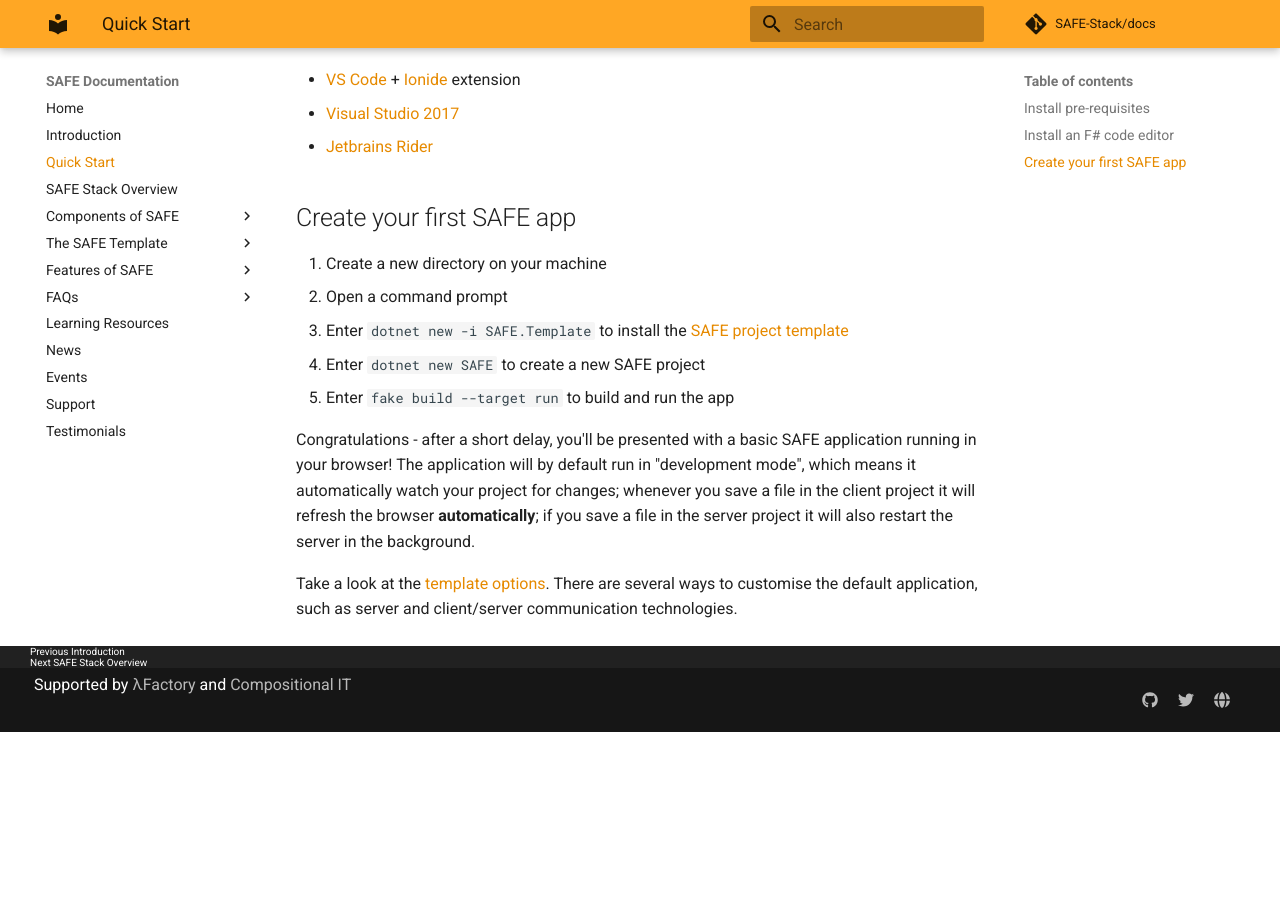
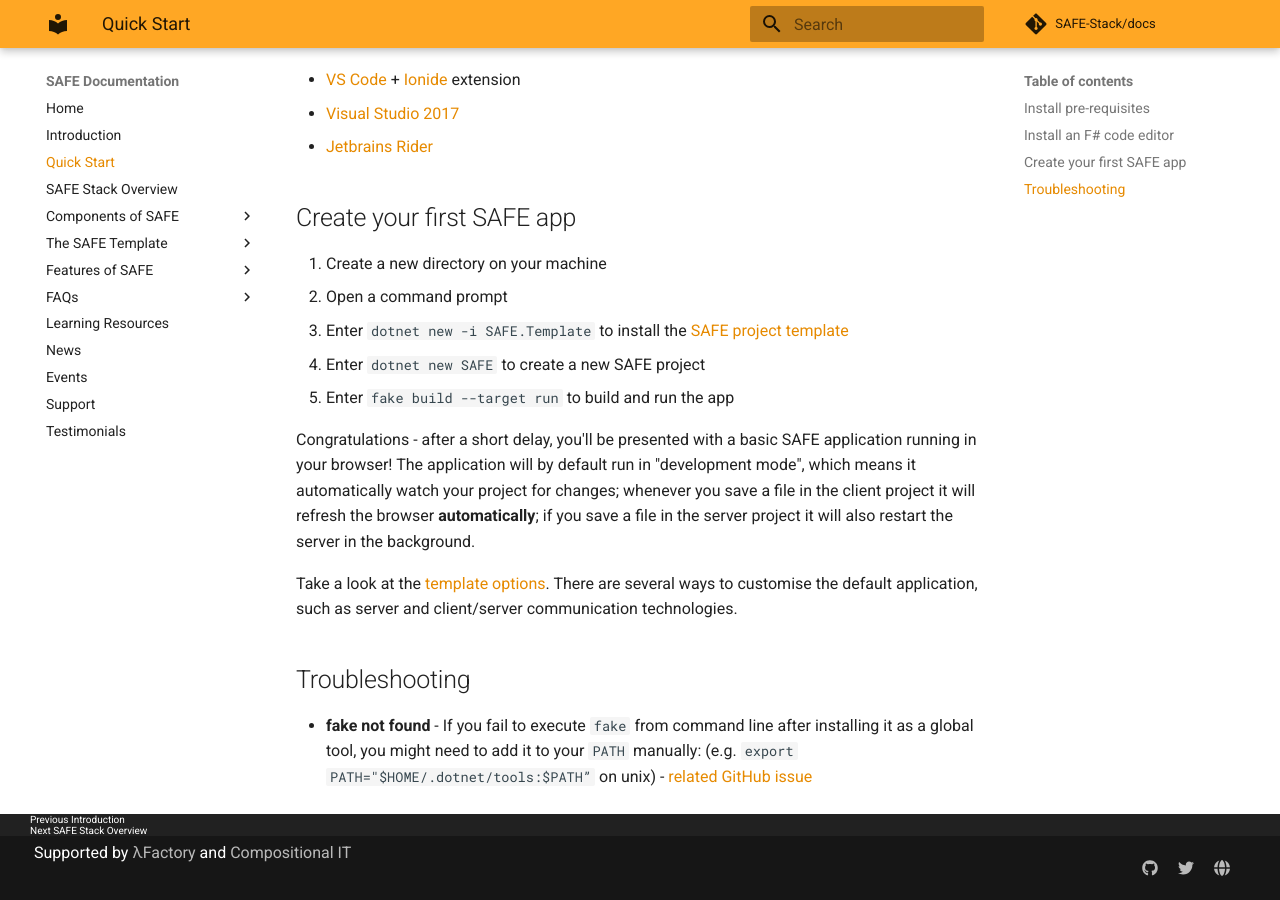
Before and after one commit to SAFE-Stack/docs, an MkDocs documentation site: the page built from docs/quickstart.md, in a window 1280 px wide and 900 px high, scrolled down 589 px. Built offline with MkDocs 1.6.1 and Material for MkDocs 9.7.7, drawn with Linux system fonts in a browser that asks for light colours; comment, search, counter and statistics services are not loaded; old or Windows-style settings are respelled for this version of MkDocs; before the commit the page ends 1321 px from its top, so only the background shows below that.

Commit message:
Add 'troubleshooting' section to 'quick start' and mention 'fake not found' in path

```diff
--- a/docs/quickstart.md
+++ b/docs/quickstart.md
@@ -1,6 +1,7 @@
 This page provides some basic guidance on getting up and running with your first SAFE application.
 
 ## Install pre-requisites
+
 You'll need to install the following pre-requisites in order to build SAFE applications
 
 * The [.NET Core SDK 2.1](https://www.microsoft.com/net/download/).
@@ -10,6 +11,7 @@
 * If you're running on OSX or Linux, you'll also need to install [Mono](https://www.mono-project.com/docs/getting-started/install/).
 
 ## Install an F# code editor
+
 You'll also want an IDE to create F# applications. We recommend one of the following great IDEs.
 
 * [VS Code](https://code.visualstudio.com/) + [Ionide](https://github.com/ionide/ionide-vscode-fsharp) extension
@@ -17,6 +19,7 @@
 * [Jetbrains Rider](https://www.jetbrains.com/rider/)
 
 ## Create your first SAFE app
+
 1. Create a new directory on your machine
 2. Open a command prompt
 3. Enter `dotnet new -i SAFE.Template` to install the [SAFE project template](template-overview.md)
@@ -26,3 +29,7 @@
 Congratulations - after a short delay, you'll be presented with a basic SAFE application running in your browser! The application will by default run in "development mode", which means it automatically watch your project for changes; whenever you save a file in the client project it will refresh the browser **automatically**; if you save a file in the server project it will also restart the server in the background.
 
 Take a look at the [template options](template-overview.md#template-options). There are several ways to customise the default application, such as server and client/server communication technologies.
+
+## Troubleshooting
+
+* **fake not found** - If you fail to execute `fake` from command line after installing it as a global tool, you might need to add it to your `PATH` manually: (e.g. `export PATH="$HOME/.dotnet/tools:$PATH”` on unix) - [related GitHub issue](https://github.com/dotnet/cli/issues/9321)
```
